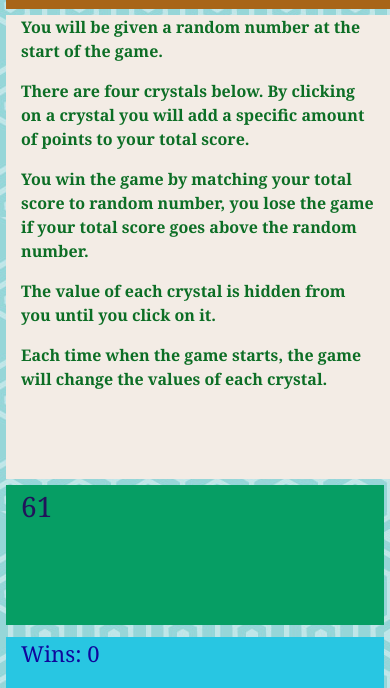
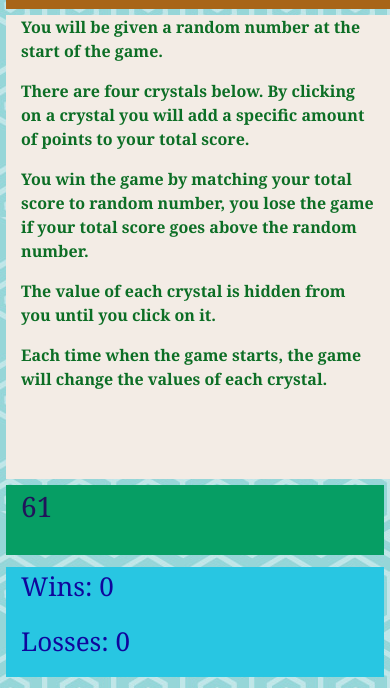
Before and after one commit to BillySterling/unit-4-game, a plain HTML site: page index.html in a window 390 px wide. Shown: the part 77-765 px from the top of the page. Drawn offline with nearby package versions, Linux system fonts and the light colour scheme.

Commit message:
mobile responsive updates

```diff
--- a/assets/css/style.css
+++ b/assets/css/style.css
@@ -123,13 +123,19 @@ footer {
 	.container {
 		max-width: 600px;
     }
+    #random-number {
+        height: 70px;
+    }
+    #running-score {
+        font-size: 26px;
+    }
     footer {
         height: 50px;
         width: 70%;
         margin: 50px auto auto 1px;
-        }
-        .crystal-pic {
-            width: 125px;
-            cursor: pointer;
-        }
     }
+    .crystal-pic {
+        width: 125px;
+        cursor: pointer;
+    }
+}
```
Also changed, not shown: index.html (+0 -7 lines).
